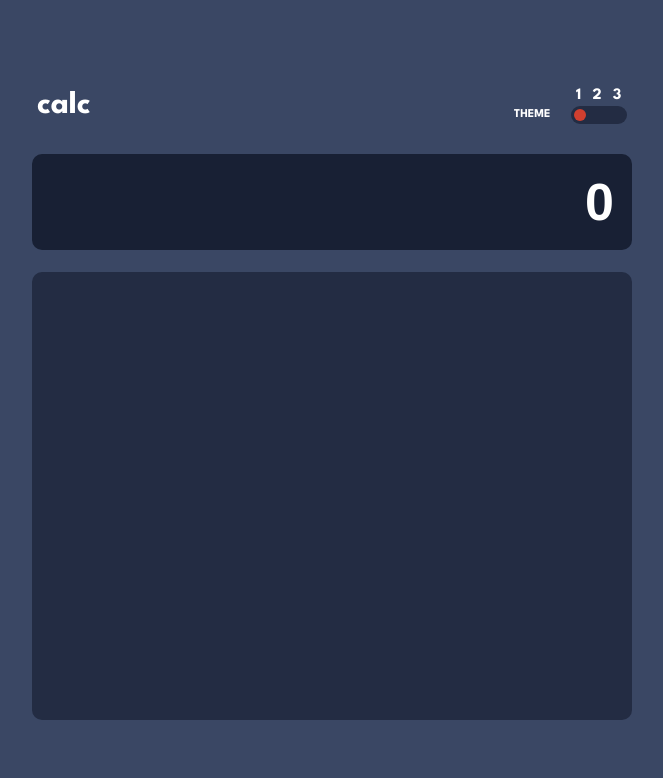
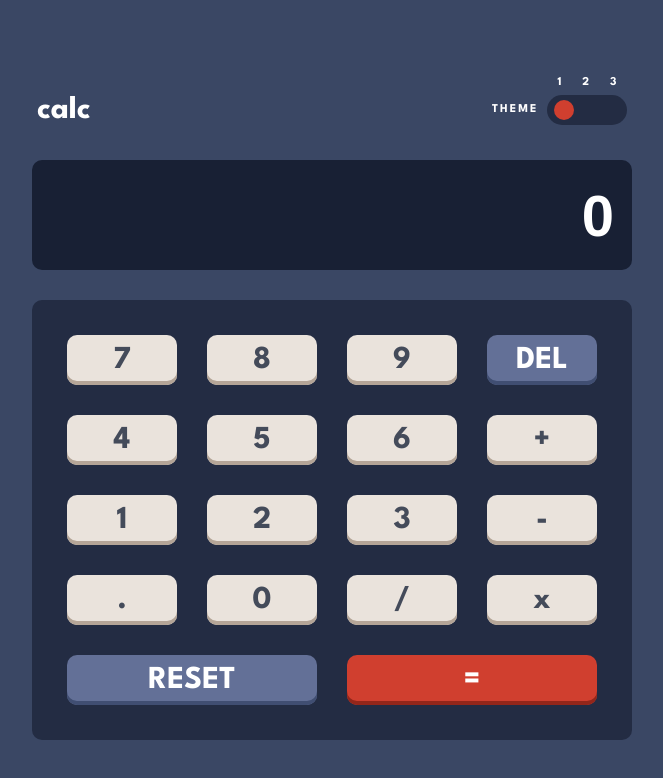
Before and after one commit to Skaelet/calculator-app-main, a React (Vite) app: page / in a window 1280 px wide. Shown: the top 778 px of the page, without its empty margins (308-971 px from the left). Built offline with nearby package versions, Linux system fonts and the light colour scheme.

Commit message:
Add event handleOnClick. Add all themes for keyboard. Minor fixes style.

```diff
--- a/src/App.jsx
+++ b/src/App.jsx
@@ -2,54 +2,92 @@ import { useEffect, useState } from "react";
 import styles from "./App.module.scss";
 
 function App() {
-
   const [theme, setTheme] = useState("theme-1");
 
   const [value, setValue] = useState("0");
 
-  const validInputs = ["0", "1", "2",
-                       "3", "4", "5",
-                       "6", "7", "8",
-                       "9", "/", "*",
-                       "-", "+", "."];
+  const validInputs = [
+    "0", "1", "2", "3",
+    "4", "5", "6", "7",
+    "8", "9", "/", "*",
+    "-", "+", ".",
+  ];
+
+  const keys = [
+    "7", "8", "9", "DEL",
+    "4", "5", "6", "+",
+    "1", "2", "3", "-",
+    ".", "0", "/", "x",
+    "RESET", "=",
+  ];
 
   const selectTheme = (theme) => {
     setTheme(theme);
-  }
+  };
 
   const handleSubmit = (e) => {
     e.preventDefault();
-    const newValue = eval(e.target[0].value)
-    const finalValue = newValue % 1 === 0 ? newValue : parseFloat(newValue.toPrecision(10)).toString();
+    const newValue = eval(e.target[0].value);
+    const finalValue =
+      newValue % 1 === 0
+        ? newValue
+        : parseFloat(newValue.toPrecision(10)).toString();
     setValue(finalValue.toString());
-  }
+  };
 
   const checkInput = (e) => {
     const key = e.nativeEvent.data;
     const inputType = e.nativeEvent.inputType;
+    const validInput = validInputs.includes(key);
 
     //console.log(e);
-
+    if (validInput) {
       if (value.length > 1) {
-      if (validInputs.includes(key)) {
+        if (inputType === "deleteContentBackward") {
+          setValue(value.slice(0, value.length - 1));
+        } else {
           setValue(value + key);
-      } else if (inputType === "deleteContentBackward") {
-        setValue(value.slice(0, value.length - 1));
         }
       } else {
         if (value === "0") {
-        if (validInputs.includes(key)) {
           setValue(key);
-        }
         } else {
-        if (validInputs.includes(key)) {
+          if (inputType === "deleteContentBackward") {
+            setValue("0");
+          } else {
             setValue(value + key);
-        } else if (inputType === "deleteContentBackward") {
-          setValue("0");
           }
         }
       }
     }
+  };
+
+  const handleOnClick = (key) => {
+    const parseKey = key === "x" ? "*" : key;
+    if (parseKey === "=") {
+      setValue(eval(value).toString());
+      return;
+    }
+    if (value.length > 1) {
+      if (parseKey === "DEL") {
+        setValue(value.slice(0, value.length - 1));
+      } else if (parseKey === "RESET") {
+        setValue("0");
+      } else {
+        setValue(value + parseKey);
+      }
+    } else {
+      if (value === "0" && !(parseKey === "DEL" || parseKey === "RESET")) {
+        setValue(parseKey);
+      } else {
+        if (parseKey === "DEL" || parseKey === "RESET") {
+          setValue("0");
+        } else {
+          setValue(value + parseKey);
+        }
+      }
+    }
+  };
 
   return (
     <div className={`${styles["container"]} ${styles[theme]}`}>
@@ -64,19 +102,53 @@ function App() {
             </div>
             <span className={styles["switch-theme"]}>THEME</span>
             <div className={styles["switch-selector"]}>
-              <button onClick={() => {selectTheme("theme-1")}} className={theme === "theme-1" ? styles["active"] : ""}></button>
-              <button onClick={() => {selectTheme("theme-2")}} className={theme === "theme-2" ? styles["active"] : ""}></button>
-              <button onClick={() => {selectTheme("theme-3")}} className={theme === "theme-3" ? styles["active"] : ""}></button>
+              <button
+                onClick={() => {
+                  selectTheme("theme-1");
+                }}
+                className={theme === "theme-1" ? styles["active"] : ""}
+              ></button>
+              <button
+                onClick={() => {
+                  selectTheme("theme-2");
+                }}
+                className={theme === "theme-2" ? styles["active"] : ""}
+              ></button>
+              <button
+                onClick={() => {
+                  selectTheme("theme-3");
+                }}
+                className={theme === "theme-3" ? styles["active"] : ""}
+              ></button>
             </div>
           </div>
         </div>
         <form className={styles["visor"]} onSubmit={(e) => handleSubmit(e)}>
-          <input type="text" className={styles["visor-input"]} onChange={(e) => checkInput(e)} value={value}/>
+          <input
+            type="text"
+            className={styles["visor-input"]}
+            onChange={(e) => checkInput(e)}
+            value={value}
+          />
         </form>
-        <div className={styles["keyboard"]}></div>
+        <div className={styles["keyboard"]}>
+          {keys.map((key) => {
+            return (
+              <button
+                key={key}
+                onClick={() => {
+                  handleOnClick(key);
+                }}
+                className={styles["keyboard-key"]}
+              >
+                {key}
+              </button>
+            );
+          })}
         </div>
       </div>
-  )
+    </div>
+  );
 }
 
-export default App
+export default App;
--- a/src/App.module.scss
+++ b/src/App.module.scss
@@ -9,7 +9,7 @@ $key-background-blue: hsl(225, 21%, 49%);
 $key-shadow-blue: hsl(224, 28%, 35%);
 
 $key-background-red: hsl(6, 63%, 50%);
-$key-background-dark-red: hsl(6, 70%, 34%);
+$key-shadow-red: hsl(6, 70%, 34%);
 
 $key-background-light-grayish: hsl(30, 25%, 89%);
 $key-shadow-grayish: hsl(28, 16%, 65%);
@@ -22,11 +22,11 @@ $primary-background-light-gray: hsl(0, 0%, 90%);
 $secondary-background-grayish-red: hsl(0, 5%, 81%);
 $ternary-background-light-gray: hsl(0, 0%, 93%);
 
-$key-background-cyan: hsl(185, 42%, 37%);
+$key-background-dark-cyan: hsl(185, 42%, 37%);
 $key-shadow-dark-cyan: hsl(185, 58%, 25%);
 
 $key-background-orange: hsl(25, 98%, 40%);
-$key-background-dark-orange: hsl(25, 99%, 27%);
+$key-shadow-orange: hsl(25, 99%, 27%);
 
 $key-background-grayish-yellow: hsl(45, 7%, 89%);
 $key-shadow-grayish-orange: hsl(35, 11%, 61%);
@@ -42,8 +42,8 @@ $secondary-background-violet: hsl(268, 71%, 12%);
 $key-background-violet: hsl(281, 89%, 26%);
 $key-shadow-magenta: hsl(285, 91%, 52%);
 
-$key-background-pure-cyan: hsl(176, 100%, 44%);
-$key-background-soft-cyan: hsl(177, 92%, 70%);
+$key-background-cyan: hsl(176, 100%, 44%);
+$key-shadow-cyan: hsl(177, 92%, 70%);
 
 $key-background-dark-violet: hsl(268, 47%, 21%);
 $key-shadow-dark-magenta: hsl(290, 70%, 36%);
@@ -69,18 +69,16 @@ $text-white: hsl(0, 0%, 100%);
 }
 
 .calculator {
-  display: flex;
-  flex-flow: column nowrap;
-  align-items: center;
-  justify-content: space-between;
-  height: 80vh;
+  display: grid;
+  grid-template-rows: 1fr 3fr 12fr;
+  row-gap: 30px;
+  height: 85vh;
   width: 600px;
   .header {
     display: flex;
     flex-flow: row nowrap;
-    align-items: center;
+    align-items: flex-end;
     justify-content: space-between;
-    height: 8%;
     width: 100%;
     padding: 5px;
     box-sizing: border-box;
@@ -92,18 +90,21 @@ $text-white: hsl(0, 0%, 100%);
       grid-template-rows: 1fr 1fr;
       grid-template-areas: ". number"
                            "theme selector";
+
+      font-size: 12px;
       .switch-number {
         grid-area: number;
         display: flex;
         flex-flow: row nowrap;
         justify-content: space-around;
+        padding-top: 12px;
       }
       .switch-theme {
         grid-area: theme;
-        padding-right: 20px;
+        padding: 6px 0 0 25px;
         line-height: 1.5;
-        font-size: 12px;
         font-weight: bolder;
+        letter-spacing: 2px;
       }
       .switch-selector {
         grid-area: selector;
@@ -111,12 +112,14 @@ $text-white: hsl(0, 0%, 100%);
         flex-flow: row nowrap;
         justify-content: space-around;
         align-items: center;
-        border-radius: 10px;
+        border-radius: 20px;
         background-color: $secondary-background-blue;
         cursor: pointer;
+        padding: 5px;
+        width: 80px;
         button {
-          width: 12px;
-          height: 12px;
+          width: 20px;
+          height: 20px;
           border-radius: 100%;
           background-color: transparent;
           border: none;
@@ -127,7 +130,6 @@ $text-white: hsl(0, 0%, 100%);
   }
   .visor {
     display: flex;
-    height: 15%;
     width: 100%;
     overflow: hidden;
     border-radius: 10px;
@@ -135,7 +137,7 @@ $text-white: hsl(0, 0%, 100%);
       width: 100%;
       border: none;
       padding: 36px 18px;
-      font-size: 52px;
+      font-size: 58px;
       font-weight: 900;
       text-align: end;
       &:focus-visible {
@@ -146,12 +148,34 @@ $text-white: hsl(0, 0%, 100%);
   }
 
   .keyboard {
-    display: flex;
-    background-color: green;
-    height: 70%;
+    display: grid;
+    grid-template-columns: repeat(4, 1fr);
+    grid-template-rows: repeat(5, 1fr);
+    gap: 30px;
     width: 100%;
     overflow: hidden;
     border-radius: 10px;
+    padding: 35px;
+
+    .keyboard-key {
+      font-family: 'League Spartan', sans-serif;
+      border-radius: 10px;
+      font-size: 32px;
+      font-weight: 600;
+      border: none;
+      cursor: pointer;
+      z-index: 0;
+      &:active{
+        filter: brightness(1.2);
+      }
+      &:nth-child(17) {
+        grid-column: 2 span;
+      }
+
+      &:nth-child(18) {
+        grid-column: 2 span;
+      }
+    }
   }
 }
 
@@ -177,6 +201,26 @@ $text-white: hsl(0, 0%, 100%);
     }
     .keyboard {
       background-color: $secondary-background-blue;
+      .keyboard-key {
+        box-shadow: inset 0px -4px 0px 0px $key-shadow-grayish;
+        background-color: $key-background-light-grayish;
+        color: $text-dark-grayish;
+        &:nth-child(4) {
+          box-shadow: inset 0px -4px 0px 0px $key-shadow-blue;
+          background-color: $key-background-blue;
+          color: $text-white;
+        }
+        &:nth-child(17) {
+          box-shadow: inset 0px -4px 0px 0px $key-shadow-blue;
+          background-color: $key-background-blue;
+          color: $text-white;
+        }
+        &:nth-child(18) {
+          box-shadow: inset 0px -4px 0px 0px $key-shadow-red;
+          background-color: $key-background-red;
+          color: $text-white;
+        }
+      }
     }
   }
 }
@@ -203,6 +247,26 @@ $text-white: hsl(0, 0%, 100%);
     }
     .keyboard {
       background-color: $secondary-background-grayish-red;
+      .keyboard-key {
+        box-shadow: inset 0px -4px 0px 0px $key-shadow-grayish-orange;
+        background-color: $key-background-grayish-yellow;
+        color: $text-dark-grayish-yellow;
+        &:nth-child(4) {
+          box-shadow: inset 0px -4px 0px 0px $key-shadow-dark-cyan;
+          background-color: $key-background-dark-cyan;
+          color: $text-white;
+        }
+        &:nth-child(17) {
+          box-shadow: inset 0px -4px 0px 0px $key-shadow-dark-cyan;
+          background-color: $key-background-dark-cyan;
+          color: $text-white;
+        }
+        &:nth-child(18) {
+          box-shadow: inset 0px -4px 0px 0px $key-shadow-orange;
+          background-color: $key-background-orange;
+          color: $text-white;
+        }
+      }
     }
   }
 }
@@ -216,7 +280,7 @@ $text-white: hsl(0, 0%, 100%);
         .switch-selector {
           background-color: $secondary-background-violet;
           .active{
-            background-color: $key-background-pure-cyan;
+            background-color: $key-background-cyan;
           }
         }
       }
@@ -229,6 +293,26 @@ $text-white: hsl(0, 0%, 100%);
     }
     .keyboard {
       background-color: $secondary-background-violet;
+      .keyboard-key {
+        box-shadow: inset 0px -4px 0px 0px $key-shadow-dark-magenta;
+        background-color: $key-background-dark-violet;
+        color: $text-light-yellow;
+        &:nth-child(4) {
+          box-shadow: inset 0px -4px 0px 0px $key-shadow-magenta;
+          background-color: $key-background-violet;
+          color: $text-white;
+        }
+        &:nth-child(17) {
+          box-shadow: inset 0px -4px 0px 0px $key-shadow-magenta;
+          background-color: $key-background-violet;
+          color: $text-white;
+        }
+        &:nth-child(18) {
+          box-shadow: inset 0px -4px 0px 0px $key-shadow-cyan;
+          background-color: $key-background-cyan;
+          color: $text-dark;
+        }
+      }
     }
   }
 }
```
Lines whose indentation alone changed are shown as unchanged.
